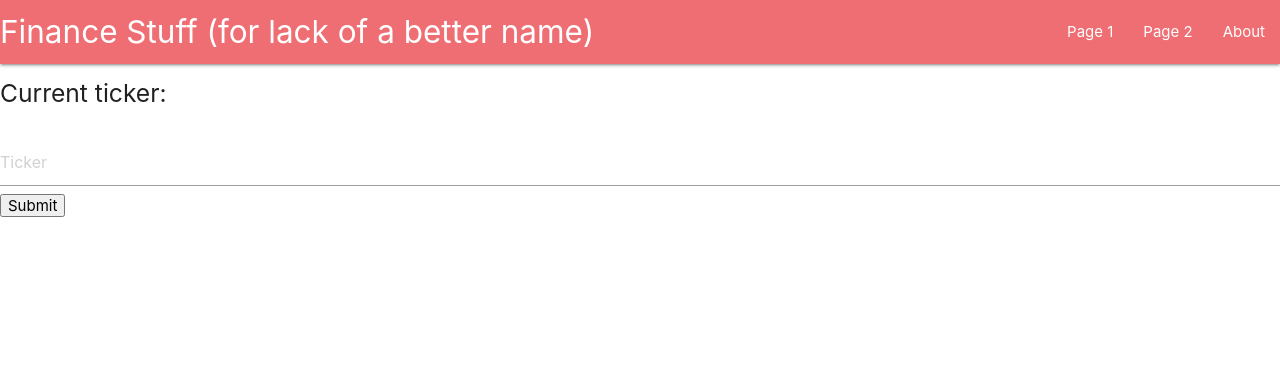
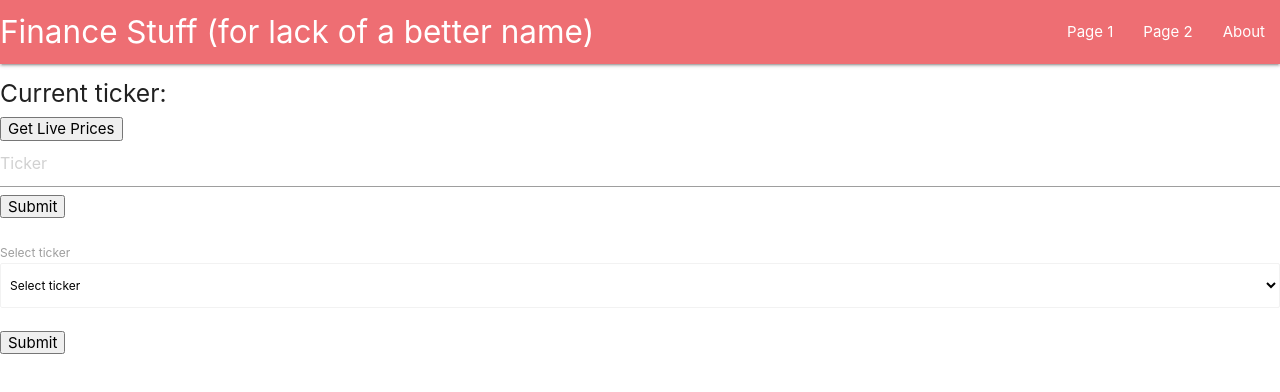
Before and after one commit to KashPitan/FinanceInfo, a React (Create React App) app in the folder client/: page / in a window 1280 px wide. Shown: the top 392 px of the page. Built offline with nearby package versions, Linux system fonts and the light colour scheme.

Commit message:
Fixed dropdown input and repeated update clicks

```diff
--- a/client/src/App.js
+++ b/client/src/App.js
@@ -9,50 +9,46 @@ import M from "materialize-css/dist/js/materialize.min.js";
 const App = () => {
   const [livePrice, setLivePrice] = useState("");
   const [liveTicker, setLiveTicker] = useState("");
+  const liveTicker2 = useRef(null);
 
   const [isUpdating, setIsUpdating] = useState(false);
+  const isUpdating2 = useRef(false)
   const [buttonText, setButtonText] = useState("");
   const [ticker, setTicker] = useState("");
-
-  let timer = () =>
-    setTimeout(async () => {
-      await pollApi();
-    }, 2000);
-
-  const stopTimer = () => {
-    console.log("test");
-    if (timer) {
-      console.log("clearing");
-      clearTimeout(timer);
-    }
-  };
-
-  const tickerOnChange = (e) => {
-    // console.log(e.target.value);
-    setTicker(e.target.value);
-  };
 
   useEffect(() => {
     // console.log(isUpdating);
     setButtonText(isUpdating ? "Stop Live Price Update" : "Get Live Prices");
-    clearTimeout(timer);
-    console.log(isUpdating);
-    if (isUpdating === true) {
-      timer();
-    } else if (isUpdating === false) {
-      stopTimer();
-    }
-    // if (isUpdating) pollApi();
+    console.log("isUpdating (useEff useState)? ", isUpdating);
+    console.log("isUpdating2 (useEff useRef)? ", isUpdating2.current);
+
+    if (isUpdating) {
+
+      let timer =  setInterval(() => {
+        console.log("isUpdating (setInterval useState)? ", isUpdating)
+        console.log("isUpdating2 (setInterval useRef)? ", isUpdating2.current)
+
+        if (isUpdating2.current) {
+          pollApi();
+        }
+      }, 2000)
+
+      return () => clearInterval(timer);
+
+    };
+
   }, [isUpdating]);
 
   const pollApi = async () => {
+    console.log(liveTicker);
+    console.log(liveTicker2.current);
     try {
       const res = await axios.get("/live", {
         params: {
-          ticker: liveTicker,
+          ticker: liveTicker2.current,
+          // ticker: liveTicker,
         },
       });
-      console.log(res);
       if (res.status !== 200 || res.data.value === null) {
         console.log("bad response");
         await new Promise((resolve) => setTimeout(resolve, 1000));
@@ -68,31 +64,31 @@ const App = () => {
 
   const toggleUpdating = () => {
     setIsUpdating(!isUpdating);
+    isUpdating2.current = !isUpdating2.current;
     if (ticker === null) {
       M.toast({ html: "Please enter a ticker before submitting" });
     }
   };
 
-  const submitTickerManual = (e) => {
+  const submitTicker = (e) => {
     e.preventDefault();
     if (ticker === null || ticker === "" || ticker === " ") {
       M.toast({ html: "No ticker entered" });
     } else {
       setLiveTicker(ticker);
-      setIsUpdating(!isUpdating);
+      liveTicker2.current = ticker;
     }
   };
 
-  const submitTickerList = (e) => {
-    e.preventDefault();
+  const tickerOnChange = (e) => {
+    // console.log(e.target.value);
     setTicker(e.target.value);
-    console.log(e.target.value);
   };
 
   return (
     <>
       <Navbar />
-      <h5 id="currentTicker">Current ticker: {liveTicker}</h5>
+      <h5 id="currentTicker">Current ticker: {liveTicker2.current}</h5>
       <p
         id="stockText"
         style={{ display: livePrice.success ? "block" : "none" }}
@@ -104,7 +100,7 @@ const App = () => {
         id="timeText"
         style={{ display: livePrice.success ? "block" : "none" }}
       >
-        Current time: {livePrice.time}
+        Last update: {livePrice.time}
       </p>
 
       <p
@@ -119,7 +115,7 @@ const App = () => {
         Warning: {livePrice.msg}
       </p>
 
-      {liveTicker && (
+      {liveTicker2 && (
         <button id="togglePrices" type="button" onClick={toggleUpdating}>
           {buttonText}
         </button>
@@ -127,7 +123,7 @@ const App = () => {
 
       <br></br>
 
-      <form onSubmit={submitTickerManual}>
+      <form onSubmit={submitTicker}>
         <label>
           <input
             id="tickerInputManual"
@@ -143,15 +139,17 @@ const App = () => {
 
       <br></br>
 
-      {/* <form onSubmit={submitTickerList}>
+      <form onSubmit={submitTicker}>
         <label>
           Select ticker
           <select
             style={{ display: "block" }}
             id="tickerInputList"
-            value={tickerInput}
+            type="text"
+            value={ticker}
             onChange={tickerOnChange}
           >
+            <option value="">Select ticker</option>
             <option value="TSLA">TSLA</option>
             <option value="AAPL">AAPL</option>
             <option value="GOOGL">GOOGL</option>
@@ -160,7 +158,7 @@ const App = () => {
         </label>
         <br></br>
         <input type="submit" value="Submit" />
-      </form> */}
+      </form>
     </>
   );
 };
```
